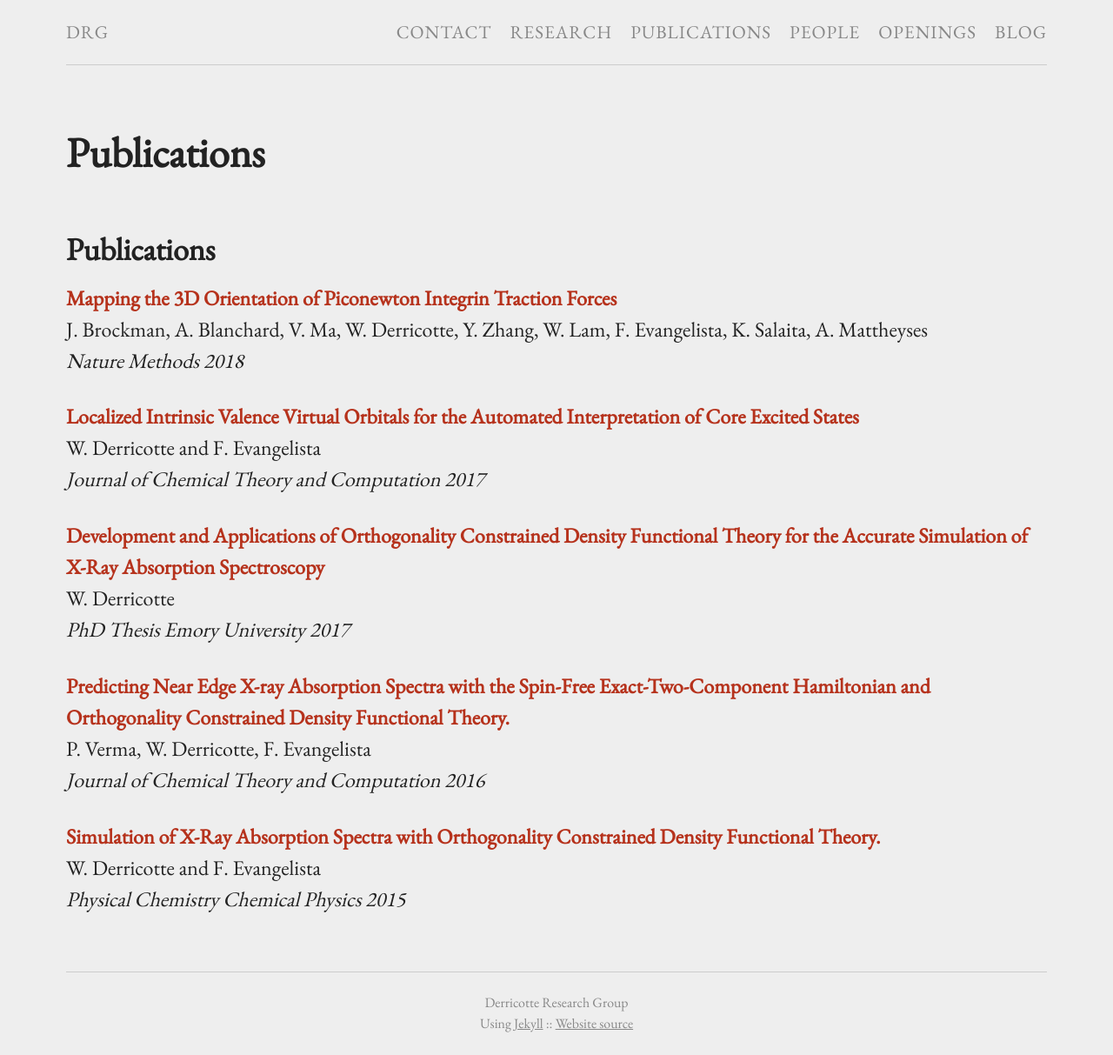
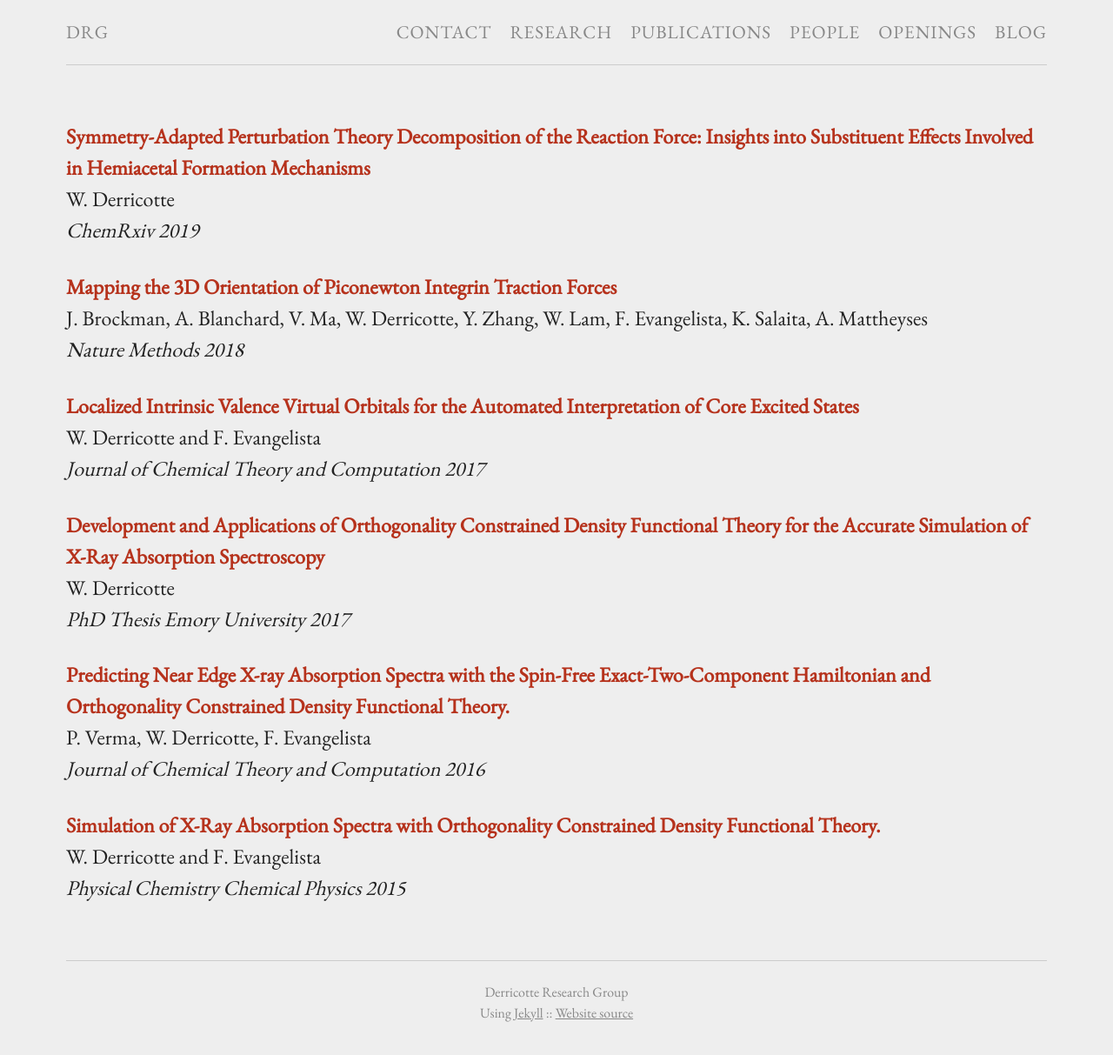
Before and after one commit to WDerricotte/wderricotte.github.io, a Jekyll site: the page built from publications.md, in a window 1280 px wide. Shown: the whole page at 87% size. Built offline with Jekyll 4.4.1, drawn with Linux system fonts in a browser that asks for light colours; our own code applies the rules of GitHub Pages for plain Markdown files.

Commit message:
Adding publication to tab

```diff
--- a/publications.md
+++ b/publications.md
@@ -3,6 +3,11 @@
 permalink: /publications/
 title:
 pubs:
+    - title:   "Symmetry-Adapted Perturbation Theory Decomposition of the Reaction Force: Insights into Substituent Effects Involved in Hemiacetal Formation Mechanisms"
+      author:  "W. Derricotte"
+      journal: "ChemRxiv"
+      year:    "2019"
+      url:     "https://chemrxiv.org/articles/Symmetry-Adapted_Perturbation_Theory_Decomposition_of_the_Reaction_Force_Insights_into_Substituent_Effects_Involved_in_Hemiacetal_Formation_Mechanisms/8956919"
 
     - title:   "Mapping the 3D Orientation of Piconewton Integrin Traction Forces"
       author:  "J. Brockman, A. Blanchard, V. Ma, W. Derricotte, Y. Zhang, W. Lam, F. Evangelista, K. Salaita, A. Mattheyses"
@@ -36,7 +41,6 @@
 
 ---
 
-## Publications
 {% assign thumbnail="left" %}
 
 {% for pub in page.pubs %}
```
